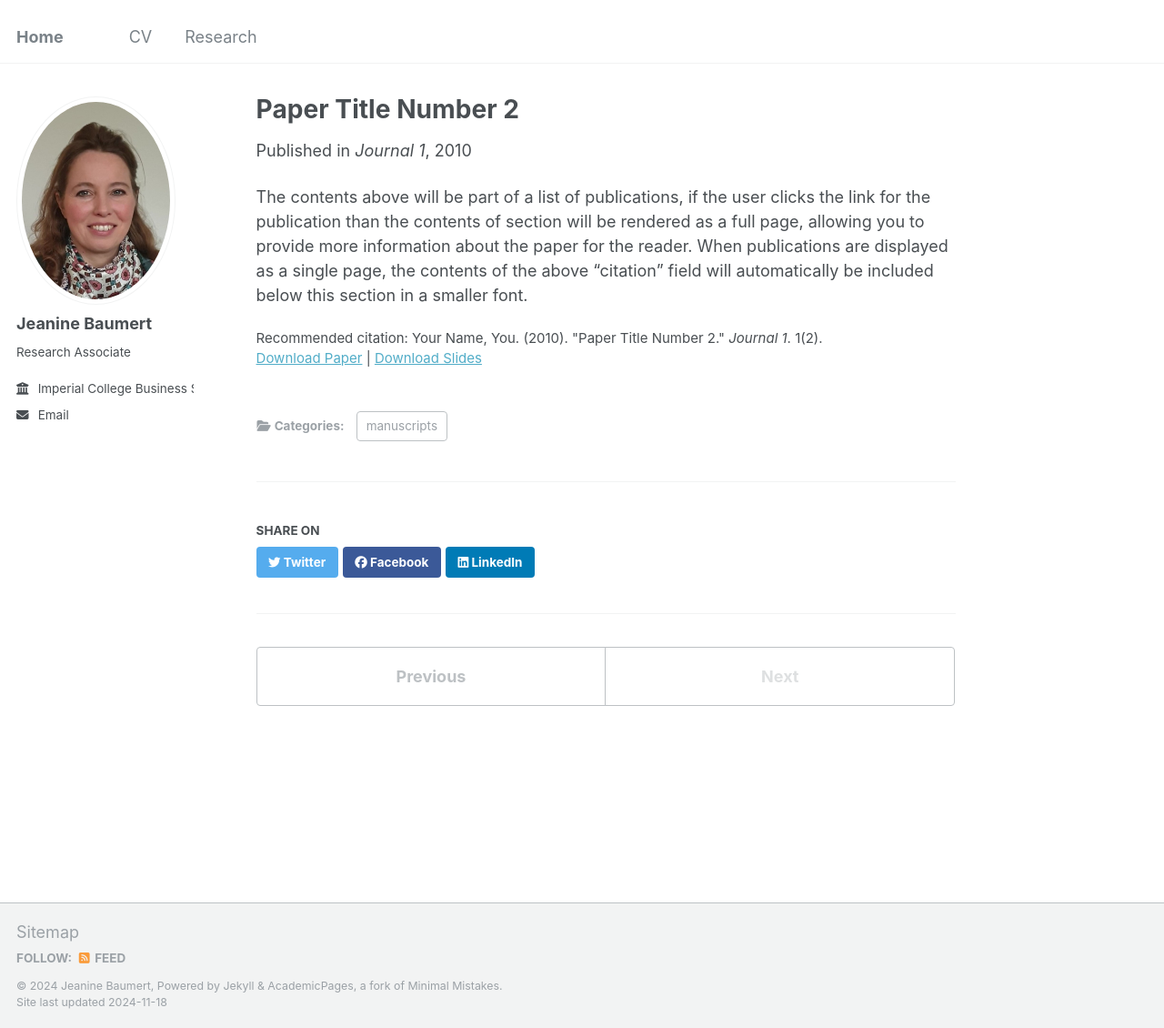
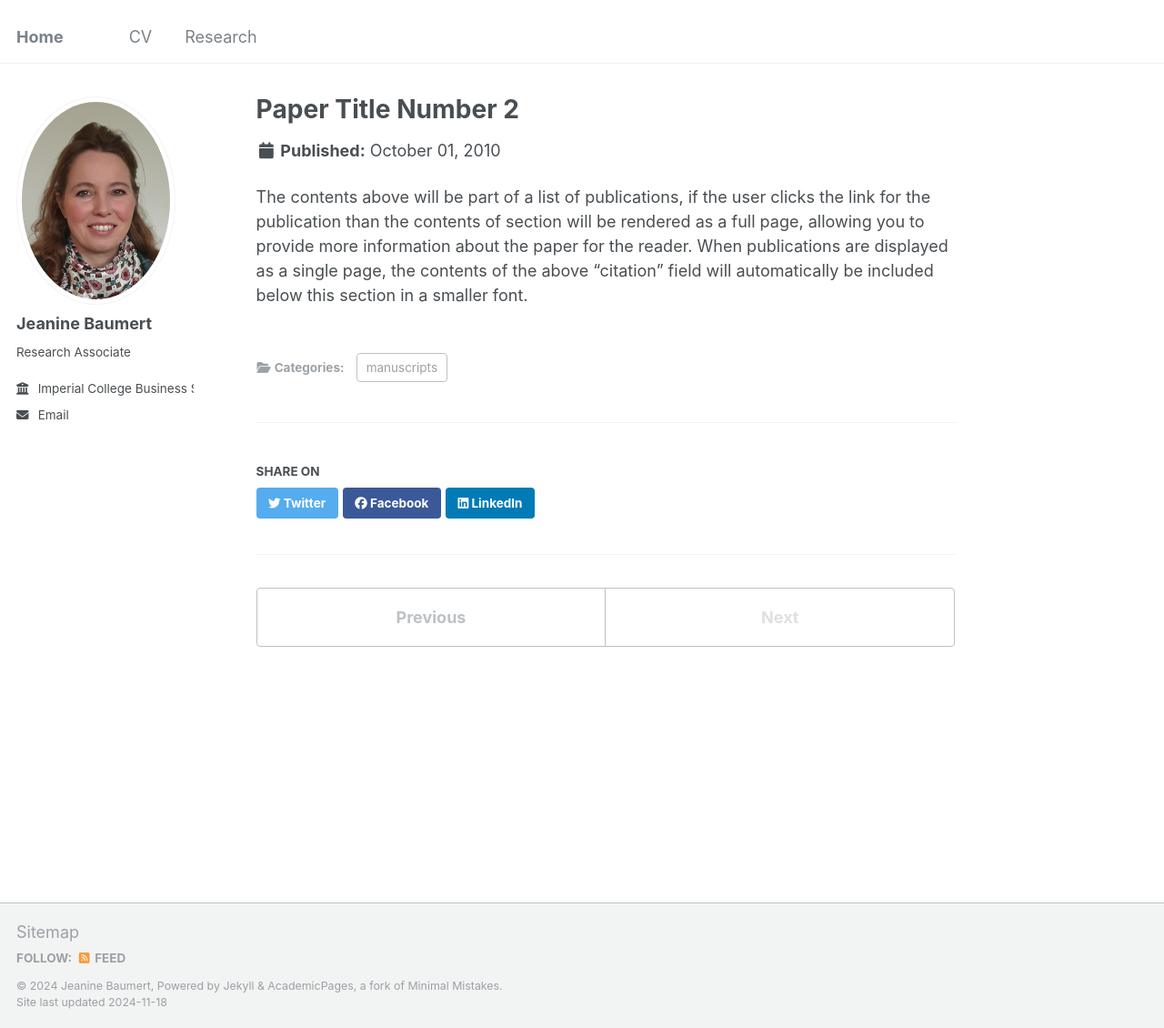
Before and after one commit to jeaninebaumert/jeaninebaumert.github.io, a Jekyll site: the page built from _publications/2010-10-01-paper-title-number-2.md, in a window 1280 px wide and 1130 px high. Shown: the whole window at 91% size. Built offline with Jekyll 4.4.1, drawn with Linux system fonts in a browser that asks for light colours.

Commit message:
Update 2010-10-01-paper-title-number-2.md

```diff
--- a/_publications/2010-10-01-paper-title-number-2.md
+++ b/_publications/2010-10-01-paper-title-number-2.md
@@ -5,10 +5,10 @@ category: manuscripts
 permalink: /publication/2010-10-01-paper-title-number-2
 excerpt: 'This paper is about the number 2. The number 3 is left for future work.'
 date: 2010-10-01
-venue: 'Journal 1'
-slidesurl: ''
-paperurl: ''
-citation: 'Your Name, You. (2010). &quot;Paper Title Number 2.&quot; <i>Journal 1</i>. 1(2).'
+venue:
+slidesurl:
+paperurl:
+citation:
 ---
 
 The contents above will be part of a list of publications, if the user clicks the link for the publication than the contents of section will be rendered as a full page, allowing you to provide more information about the paper for the reader. When publications are displayed as a single page, the contents of the above "citation" field will automatically be included below this section in a smaller font.
```
